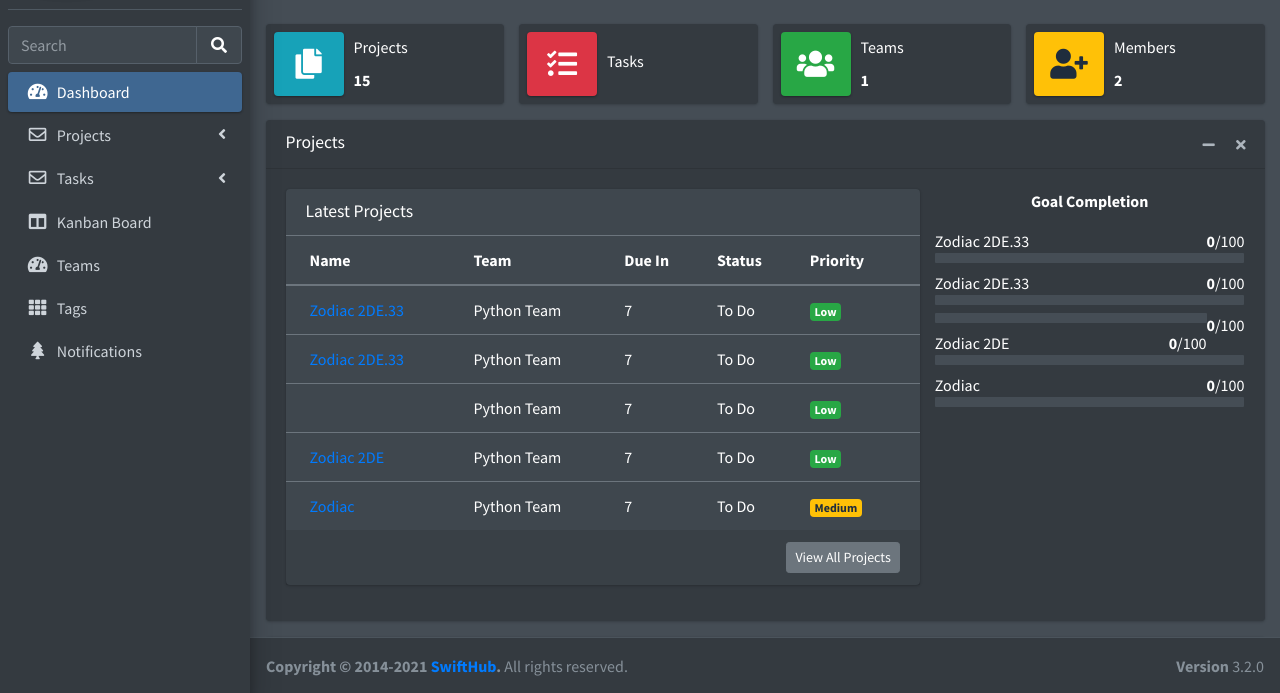
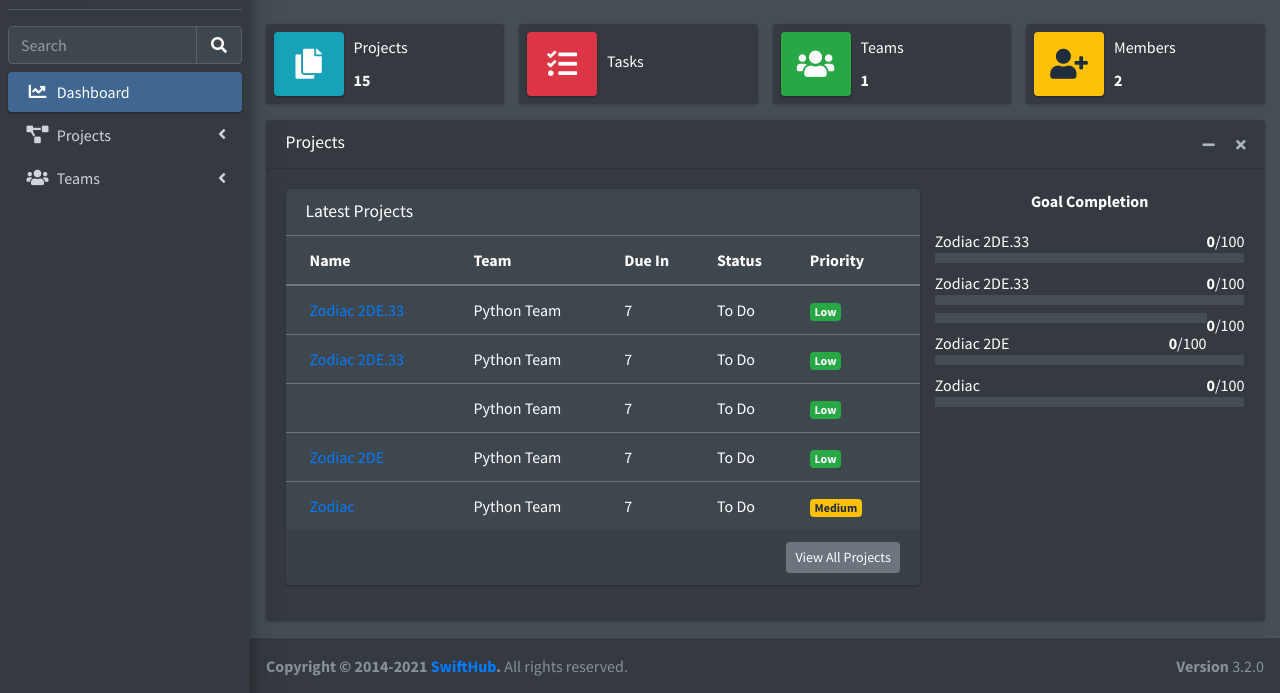
Before and after one commit to pushpakgote/TaskFlow, a Django app: page / in a window 1280 px wide. Shown: the part 106-799 px from the top of the page. Run offline with Django 5.2, Linux system fonts and the light colour scheme; data comes from the database, SQL or seed files in the repository; both versions use the stored data as it was after the commit; parts of the project's set-up code (start-up, migrations or seed data) failed here and were passed over; some libraries are stand-ins or nearby versions.

Commit message:
highlighted active links in sidebar

```diff
--- a/taskflow/templates/components/sidebar.html
+++ b/taskflow/templates/components/sidebar.html
@@ -2,7 +2,7 @@
 
 <aside class="main-sidebar sidebar-dark-primary elevation-4">
     <!-- Brand Logo -->
-    <a href="./dashboard.html" class="brand-link">
+    <a href="{% url 'accounts:dashboard' %}" class="brand-link">
       <img src="{% static "dist/img/AdminLTELogo.png" %}" alt="AdminLTE Logo" class="brand-image img-circle elevation-3" style="opacity: .8">
       <span class="brand-text font-weight-light">Swifthub</span>
     </a>
@@ -39,16 +39,16 @@
 
                <!-- Home -->
                <li class="nav-item">
-                <a href="./dashboard.html" class="nav-link active">
-                  <i class="nav-icon fas fa-tachometer-alt"></i>
+                <a href="{% url 'accounts:dashboard' %}" class="nav-link {% if request.resolver_match.url_name == 'dashboard' %} active {% endif %} ">
+                  <i class="nav-icon fas fa-chart-line"></i>
                   <p>Dashboard</p>
                 </a>
               </li>
 
                 <!-- Projects -->
                 <li class="nav-item">
-                  <a href="#" class="nav-link">
-                    <i class="nav-icon far fa-envelope"></i>
+                  <a href="#" class="nav-link {% if request.resolver_match.url_name == 'create' %} active {% endif %}">
+                    <i class="nav-icon fas fa-project-diagram"></i>
                     <p>
                       Projects
                       <i class="fas fa-angle-left right"></i>
@@ -62,7 +62,7 @@
                       </a>
                     </li>
                     <li class="nav-item">
-                      <a href="{% url 'projects:create' %}" class="nav-link">
+                      <a href="{% url 'projects:create' %}" class="nav-link {% if request.resolver_match.url_name == 'create' %} active {% endif %}">
                         <i class="far fa-circle nav-icon"></i>
                         <p>Add Project</p>
                       </a>
@@ -73,9 +73,9 @@
               <!-- Tasks -->
               <li class="nav-item">
                 <a href="#" class="nav-link">
-                  <i class="nav-icon far fa-envelope"></i>
+                  <i class="nav-icon fas fa-users"></i>
                   <p>
-                    Tasks
+                    Teams
                     <i class="fas fa-angle-left right"></i>
                   </p>
                 </a>
@@ -83,55 +83,17 @@
                   <li class="nav-item">
                     <a href="./pages/examples/tasks.html" class="nav-link">
                       <i class="far fa-circle nav-icon"></i>
-                      <p>All Tasks</p>
+                      <p>All Teams</p>
                     </a>
                   </li>
                   <li class="nav-item">
                     <a href="./pages/examples/task-add.html" class="nav-link">
                       <i class="far fa-circle nav-icon"></i>
-                      <p>Add Task</p>
+                      <p>Add Team</p>
                     </a>
                   </li>
                 </ul>
               </li>
-
-              <!-- Kanban Board -->
-              <li class="nav-item">
-                <a href="pages/kanban.html" class="nav-link">
-                  <i class="nav-icon fas fa-columns"></i>
-                  <p>
-                    Kanban Board
-                  </p>
-                </a>
-              </li>
-
-              <!-- Teams -->
-              <li class="nav-item">
-                <a href="pages/examples/teams.html" class="nav-link">
-                  <i class="nav-icon fas fa-tachometer-alt"></i>
-                  <p>Teams</p>
-                </a>
-              </li>
-
-            <!-- Tags -->
-          <li class="nav-item">
-            <a href="./pages/tables/tags.html" class="nav-link">
-              <i class="nav-icon fas fa-th"></i>
-              <p>
-                Tags
-              </p>
-            </a>
-          </li>
-
-                <!-- notifications -->
-                <li class="nav-item">
-                  <a href="./pages/tables/notifications.html" class="nav-link">
-                    <i class="nav-icon fas fa-tree"></i>
-                    <p>
-                      Notifications
-                    </p>
-                  </a>
-                </li>
 
         </ul>
       </nav>
```
Also changed, not shown: taskflow/db.sqlite3.
